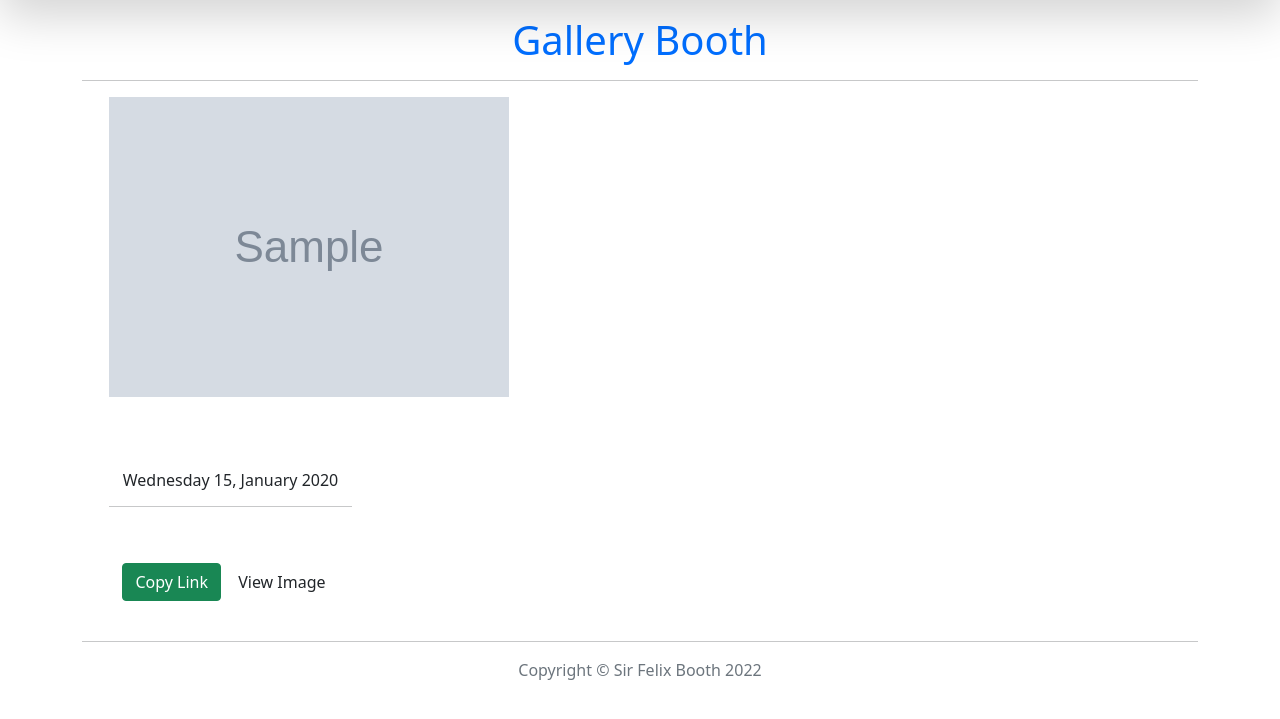
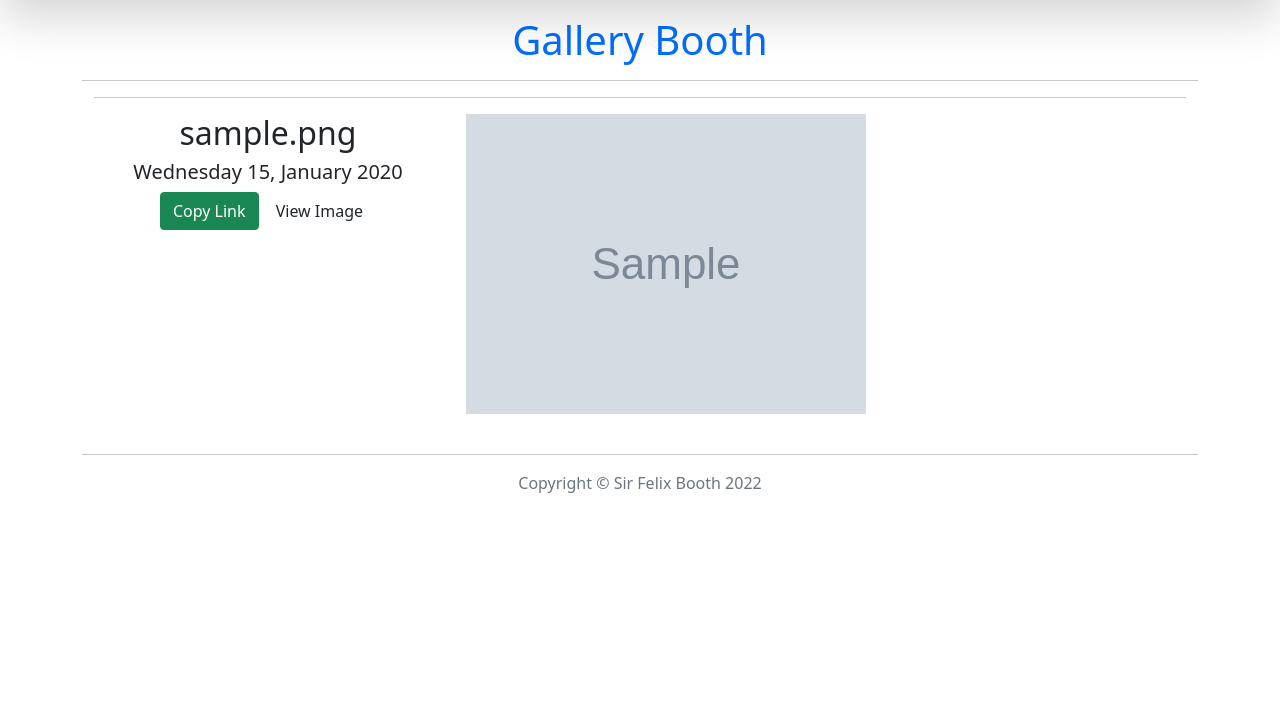
Before and after one commit to SayiaFelix/SirFelix-gallery, a Django app: page / in a window 1280 px wide. Shown: the part 68-787 px from the top of the page. Run offline with Django 3.2, Linux system fonts and the light colour scheme; tables that the repository leaves empty hold one stand-in row (values such as "Sample post"); grey boxes marked "Sample" are stand-in pictures; some libraries are stand-ins or nearby versions.

Commit message:
fixing bugs on gallery

```diff
--- a/gallery/settings.py
+++ b/gallery/settings.py
@@ -53,7 +53,7 @@ TEMPLATES = [
                 'django.template.context_processors.request',
                 'django.contrib.auth.context_processors.auth',
                 'django.contrib.messages.context_processors.messages',
-                 'django.template.context_processors.media',
+                'django.template.context_processors.media',
             ],
         },
     },
--- a/myBooth/templates/gallery.html
+++ b/myBooth/templates/gallery.html
@@ -14,30 +14,31 @@
 <h1 class='text-center'>Gallery Booth</h1>
   <hr>
 <div class='container-fluid'>
-{% for Image in Images %}
-  <div class="col-md-3 single_portfolio_text">
-        <img src="{{Image.image.url}}" class="img-responsive" alt="Image">
-
-        <div class="portfolio_images_overlay text-center">
-            <h3 class="text-white">{{ Image.image_name }}</h3>
-            <h5 class="text-white">Location: {{Image.location_name}}</h5>
-            <h6 class="text-center"> {{ Image.post_date |date:"l  d, F Y"}} </h6>
-            <hr>
-            <p class="text-white">{{Image.image_descriptions}}</p>
-
-            {% comment %} <input type="text" id="imagelink" class="form-control input-sm" value="https://my-memoirs.herokuapp.com{{Image.Image.url}}"
-                    class="hidden"> {% endcomment %}
-
-            <div class="top">
+  {% for Image in Images %}
+  <hr>
+    <div class="row">
+       <div class="col-xs-4 col-sm-4 col-md-4 col-lg-4">
+        <h2 class="text-center"> {{ Image.image_name }} </h2>
+        <h5 class="text-center"> {{ Image.post_date |date:"l  d, F Y"}} </h5>
+        {% comment %} <h5 class="text-white">Location: {{ Image.location_name }}</h5>
+         <p class="text-white">{{Image.image_descriptions}}</p> {% endcomment %}
+         <div class="top text-center">
                     <button class="btn btn-success" onclick="CopyFunction()">Copy Link</button>
-
                     <a class="fancybox btn btn-custom" rel="gallery" href="{{Image.image.url}}">View Image</a>
            </div>
+           {% comment %} <input type="text" id="imagelink" class="form-control input-sm" value="https://my-memoirs.herokuapp.com{{Image.Image.url}}"
+                    class="hidden">   {% endcomment %}
       </div>
-      <br>
+
+      <div class="col-xs-8 col-sm-8 col-md-8 col-lg-8">
+        <img src="{{ Image.image.url }}" class="img-responsive" alt="Image">
+      </div>
+    </div> <br>
+
   {% endfor %}
-  </div>
+
+
 
 </div>
-{% comment %} {{Images}} {% endcomment %}
+
 {% endblock %}
--- a/myBooth/templates/search.html
+++ b/myBooth/templates/search.html
@@ -34,7 +34,7 @@
                     <p class="text-white">{{Image.image_descriptions}}</p>
 {% comment %}
                     <input type="text" id="imagelink" class="form-control input-sm"
-                        value="https://my-memoirs.herokuapp.com{{photo.photo.url}}" class="hidden">
+                        value="https://my-memoirs.herokuapp.com{{Image.image.url}}" class="hidden">
                     <div class="top"> {% endcomment %}
                         <button class="btn btn-success" onclick="CopyFunction()">Copy Link</button>
 
--- a/myBooth/urls.py
+++ b/myBooth/urls.py
@@ -6,10 +6,10 @@ from . import views
 urlpatterns = [
     re_path('', views.my_gallery, name='my_gallery'),
     re_path(r'search/', views.search_results, name='search_results'),
-    # re_path(r'^category/(\d+)', views.get_category, name = 'get_category'),
-    # re_path(r'^location/(\d+)', views.get_location, name = 'get_location'),
+    # re_path(r'category/(\d+)', views.category, name = 'get_category'),
+    # re_path(r'location/(\d+)', views.location, name = 'get_location'),
 
 ]
 
 if settings.DEBUG:
-    urlpatterns+= static(settings.MEDIA_URL, document_root = settings.MEDIA_ROOT)
+    urlpatterns += static(settings.MEDIA_URL, document_root = settings.MEDIA_ROOT)
--- a/myBooth/views.py
+++ b/myBooth/views.py
@@ -6,10 +6,10 @@ from .models import Image, category,Location
 # Create your views here.
 def my_gallery(request):
 
-    Images = Image.show_all_photos()
+    # Images = Image.show_all_photos()
     locations = Location.objects.all()
     date = dt.date.today()
-    # Images= Image.objects.all()
+    Images= Image.objects.all()
     return render(request, 'gallery.html', {"date": date, "Images": Images,"locations":locations})
 
 
```
Also changed, not shown: media/photos/official.jpg (added), media/photos/official_zb2JqVP.jpg (added).
